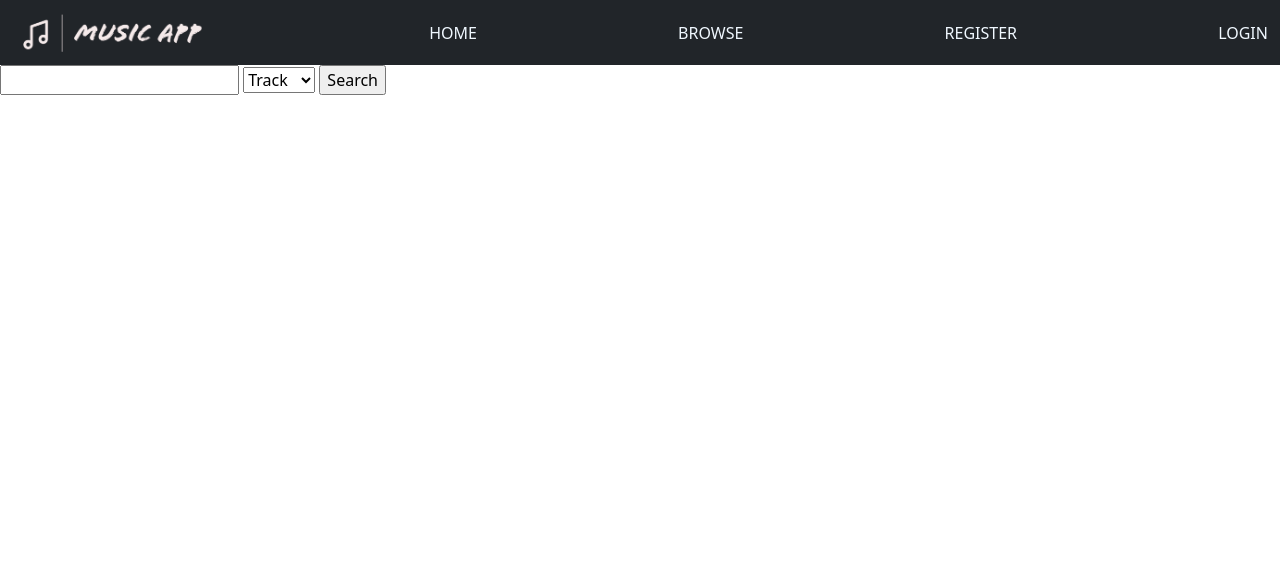
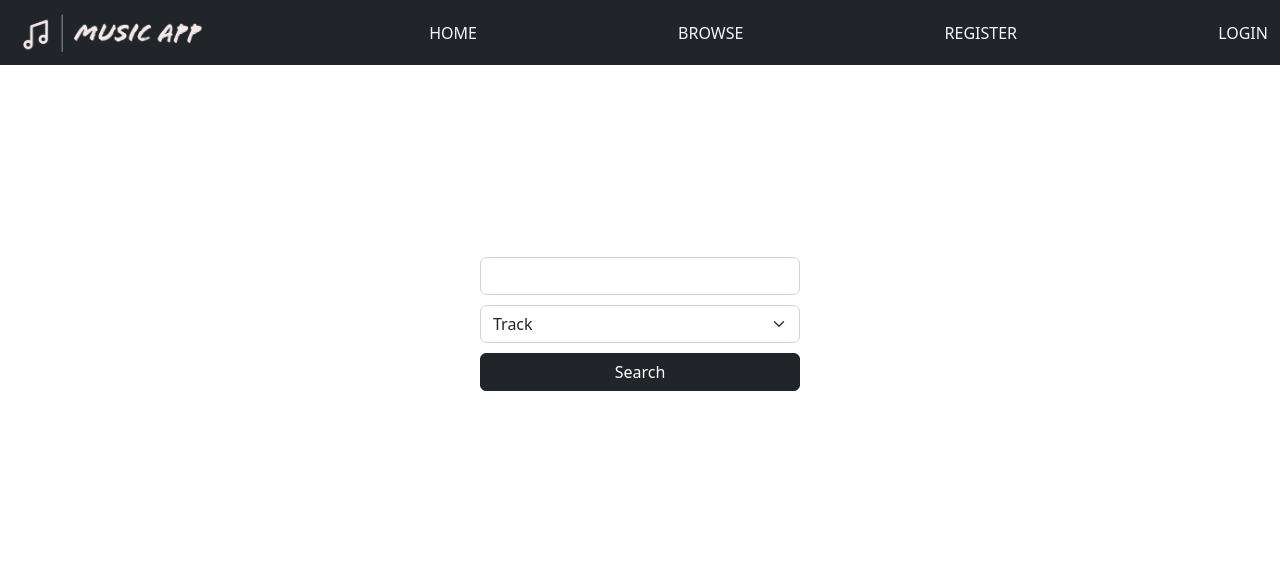
Before and after one commit to Antinson/Music_App, a Flask app: page /search in a window 1280 px wide. Shown: the top 582 px of the page. Run offline with Flask 2, Linux system fonts and the light colour scheme; parts of the project's set-up code (start-up, migrations or seed data) failed here and were passed over.

Commit message:
Added visuals to search
Added visuals to search

```diff
--- a/music/static/styles.css
+++ b/music/static/styles.css
@@ -121,3 +121,31 @@ h2 {
     text-align: center;
     font-family: sans-serif;
 }
+
+/* Search page */
+/* By hierarchy */
+
+.search-container {
+    margin: auto;
+    width: 50%;
+}
+
+.search-form {
+    margin: auto;
+    margin-top: 30%;
+    margin-bottom: 30%;
+    width: 50%;
+}
+
+#search_text_area {
+    margin-bottom: 10px;
+    width: 100%;
+}
+
+#search_select_area {
+    margin-bottom: 10px;
+}
+
+#search_button {
+    width: 100%;
+}
--- a/music/templates/tracks/search.html
+++ b/music/templates/tracks/search.html
@@ -2,31 +2,15 @@
 
 {% block content %}
 
-
-<div>
-    <table class="center">
-          <tr class="table__header">
-              {% for header in headings %}
-              <th class="table__cell">{{header}}</th>
-              {% endfor %}
-          </tr>
-          <tr class="table__row">
-          {% for album in albums %}
-              <td class="table__cell">{{album.album_id}}</td>
-              <td class="table__cell"><a href="{{url_for('search_bp.get_tracks_by_album_id', target_album=album.album_id)}}">{{album.title}}</a></td>
-
-          </tr>
-          {% endfor %}
-      </table>
-</div>
-<div>
-    <form method="POST" action="{{ handler_url }}">
+<div class="search-container">
+    <div class="input-group">
+    <form method="POST" action="{{ handler_url }}" class="search-form">
         {{ form.csrf_token }}
-        {{form.search}}
-        {{form.search_type}}
-        {{form.submit}}
+        {{form.search(class="form-control", id="search_text_area")}}
+        {{form.search_type(class="form-select", id="search_select_area")}}
+        {{form.submit(id="search_button", class="btn btn-dark")}}
     </form>
-
+    </div>
 </div>
 
 
--- a/music/tracks/search.py
+++ b/music/tracks/search.py
@@ -56,8 +56,6 @@ def search_by_artist(target_artist):
     # Search for the artist.
 
     tracks_by_artist = services.get_tracks_by_artist(target_artist, repo.repo_instance)
-    print(tracks_by_artist)
-    print(len(tracks_by_artist))
     if len(tracks_by_artist) == 0:
         return redirect(url_for('search_bp.not_found'))
 
```
Also changed, not shown: music/templates/tracks/browse_tracks_by_category.html (+21 -89 lines).
